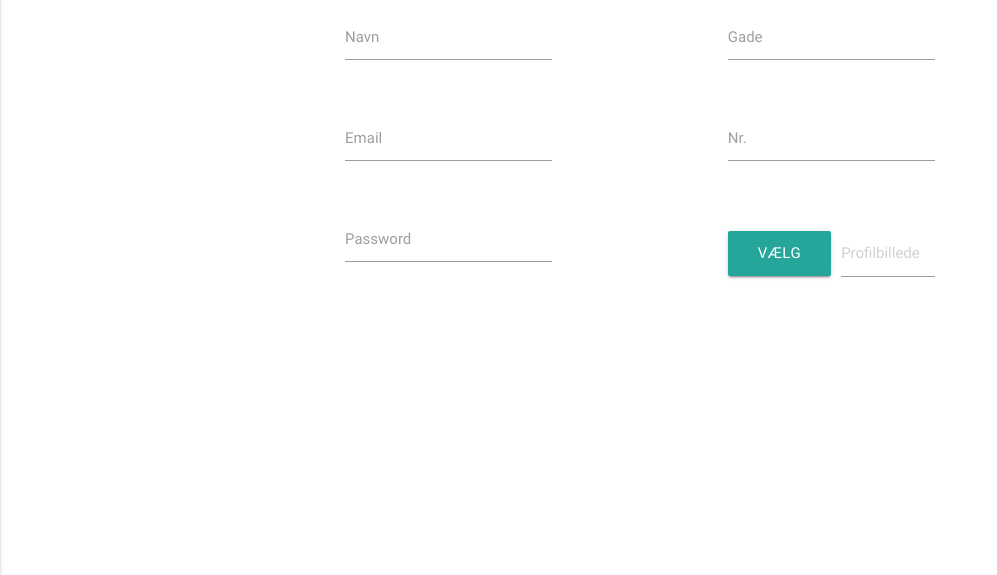
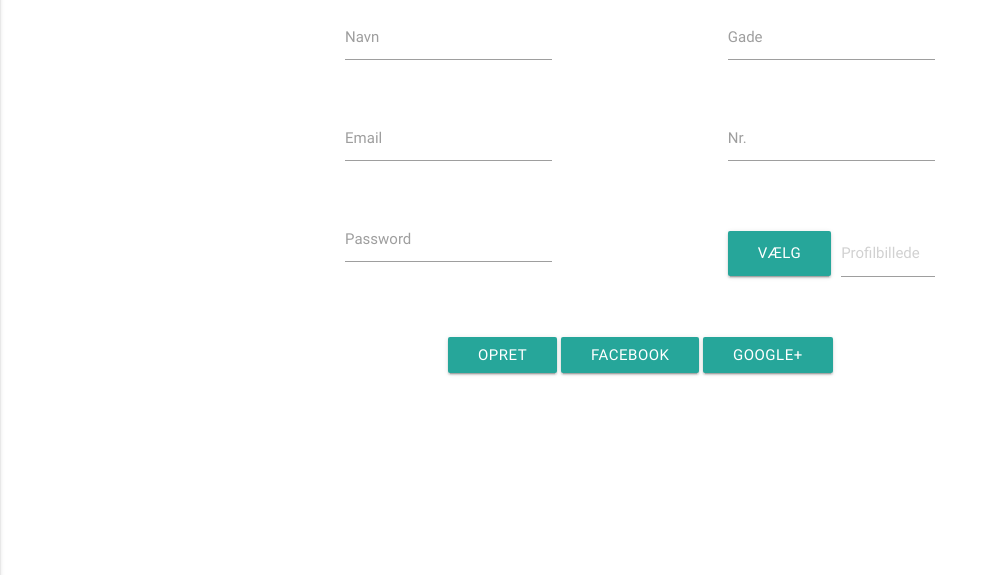
Before and after one commit to patrickeilert/GoMove---school-project, a PHP site: page /opret.php in a window 1280 px wide. Shown: the part 206-781 px from the top of the page, without its empty margins (0-997 px from the left). Run offline with PHP 8.4, Linux system fonts and the light colour scheme; some libraries are stand-ins or nearby versions.

Commit message:
Knapper i opret.php

```diff
--- a/opret.php
+++ b/opret.php
@@ -64,9 +64,12 @@
                             </div>
                             <div class="col s2"></div>
                         </div>
-
                     </form>
-                    <div class="row center"
+                </div>
+                <div class="row center">
+                    <a class="waves-effect waves-light btn">Opret</a>
+                    <a class="waves-effect waves-light btn">Facebook</a>
+                    <a class="waves-effect waves-light btn">Google+</a>
                 </div>
             </div>
         </div>
```
Lines whose indentation alone changed are shown as unchanged.
